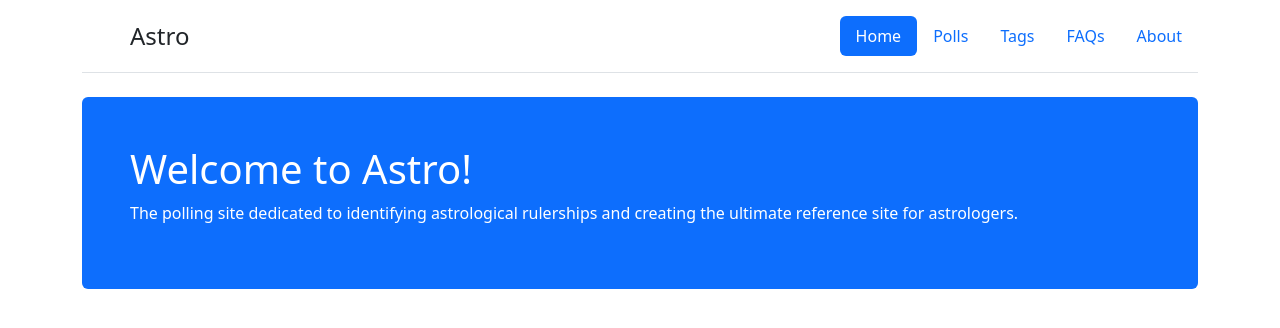
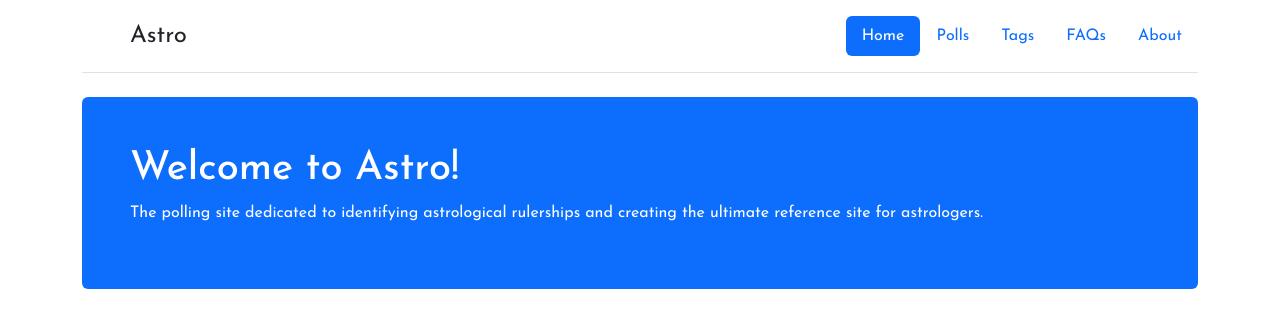
Before and after one commit to Trianglium/astro, a Django app: page / in a window 1280 px wide. Shown: the top 328 px of the page. Run offline with Django 4.2, Linux system fonts and the light colour scheme.

Commit message:
Add google fonts

```diff
--- a/astro/templates/base.html
+++ b/astro/templates/base.html
@@ -7,6 +7,12 @@
     <title>{% block title %}Astro{% endblock %}</title>
 
     <link href="https://cdn.jsdelivr.net/npm/bootstrap@5.2.2/dist/css/bootstrap.min.css" rel="stylesheet" integrity="sha384-Zenh87qX5JnK2Jl0vWa8Ck2rdkQ2Bzep5IDxbcnCeuOxjzrPF/et3URy9Bv1WTRi" crossorigin="anonymous">
+    <link href="https://fonts.googleapis.com/css2?family=Josefin+Sans:ital,wght@0,400;0,500;0,600;0,700;1,400;1,500;1,600;1,700&display=swap" rel="stylesheet">
+    <style>
+        body {
+            font-family: 'Josefin Sans', sans-serif;
+        }
+    </style>
 </head>
 <body>
     <div class="container">
```
